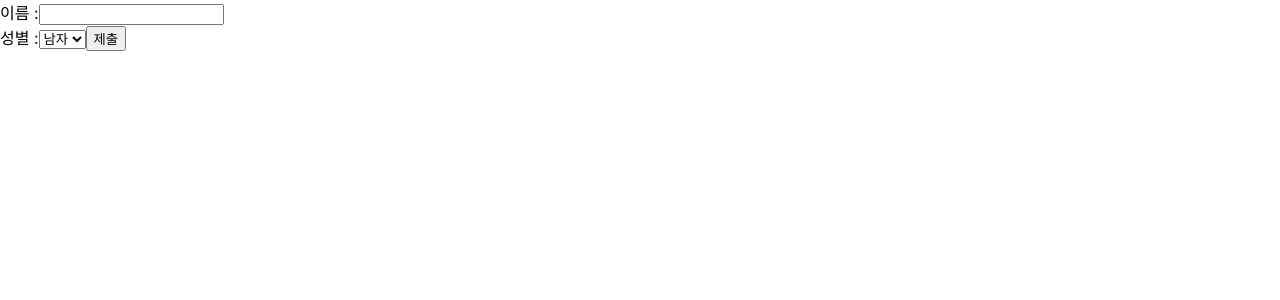
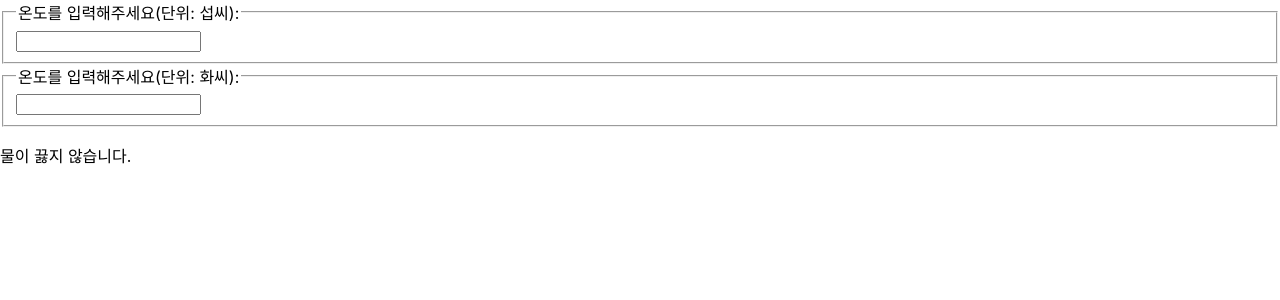
Before and after one commit to jinkyoung-jeon/Inflearn-react-sople, a React (Create React App) app in the folder my-app/: page / in a window 1280 px wide. Shown: the top 300 px of the page. Built offline with nearby package versions, Linux system fonts and the light colour scheme.

Commit message:
(실습) 섭씨온도와 화씨온도 표시하기

```diff
--- /dev/null
+++ b/my-app/src/chapter12/Calculator.jsx
@@ -0,0 +1,66 @@
+import React, { useState } from "react";
+import TemperatureInput from "./TemperatureInput";
+
+function BoilingVerdict(props) {
+    if (props.celsius >= 100) {
+        return <p>물이 끓습니다.</p>
+    }
+    return <p>물이 끓지 않습니다.</p>
+}
+
+function toCelsius(fahrenheit) {
+    return ((fahrenheit - 32) * 5) / 9;
+}
+
+function toFahrenheit(celsius) {
+    return (celsius * 9) / 5 + 32;
+}
+
+function tryConvert(temperature, convert) {
+    const input = parseFloat(temperature);
+    if (Number.isNaN(input)) {
+        return "";
+    }
+    const output = convert(input);
+    const rounded = Math.round(output * 1000) / 1000;
+    return rounded.toString();
+}
+
+function Calculator(props) {
+    const [temperature, setTemperature] = useState("");
+    const [scale, setScale] = useState("c");
+
+    const handleCelsiusChange = (temperature) => {
+        setTemperature(temperature);
+        setScale("c");
+    };
+
+    const handleFahrengeitChange = (temperature) => {
+        setTemperature(temperature);
+        setScale("f");
+    };
+
+    const celsius =
+        scale === "f" ? tryConvert(temperature, toCelsius) : temperature;
+    const fahrenheit =
+        scale === "c" ? tryConvert(temperature, toFahrenheit) : temperature;
+
+    return (
+        <div>
+            <TemperatureInput
+                scale="c"
+                temperature={celsius}>
+                onTemperatureChange={handleCelsiusChange}
+            </TemperatureInput>
+            <TemperatureInput
+                scale="f"
+                temperature={fahrenheit}>
+                onTemperatureChange={handleFahrengeitChange}
+            </TemperatureInput>
+            <BoilingVerdict celsius={parseFloat(celsius)} />
+        </div>
+    )
+
+}
+
+export default Calculator;
--- /dev/null
+++ b/my-app/src/chapter12/TemperatureInput.jsx
@@ -0,0 +1,21 @@
+const scaleNames = {
+    c: "섭씨",
+    f: "화씨",
+};
+
+function TemperatureInput(props) {
+    const handleChange = (event) => {
+        props.onTemperatureChange(event.target.value);
+    };
+
+    return (
+        <fieldset>
+            <legend>
+                온도를 입력해주세요(단위: {scaleNames[props.scale]}):
+            </legend>
+            <input value={props.temperature} onChange={handleChange} />
+        </fieldset>
+    )
+}
+
+export default TemperatureInput;
--- a/my-app/src/index.js
+++ b/my-app/src/index.js
@@ -11,6 +11,7 @@
 import SignUp2 from './chapter11/SignUp2';
 import './index.css';
 import reportWebVitals from './reportWebVitals';
+import Calculator from './chapter12/Calculator';
 
 // import Library from './chapter03/Library';
 
@@ -28,7 +29,7 @@
 
    ReactDOM.render(
      <React.StrictMode>
-       <SignUp2 />
+       <Calculator />
      </React.StrictMode>,
      document.getElementById('root')
    );
```
